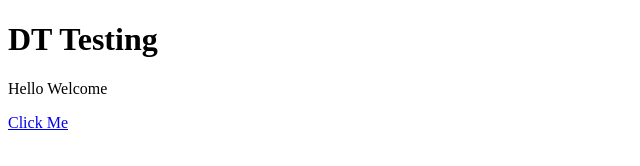
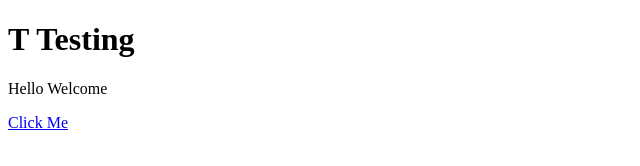
Before and after one commit to emiresh/DTTest, a plain HTML site: page index.html in a window 1280 px wide. Shown: the whole page, without its empty margins (0-640 px from the left). Drawn offline with Linux system fonts and the light colour scheme.

Commit message:
Update index.html

```diff
--- a/index.html
+++ b/index.html
@@ -5,7 +5,7 @@
 </head>
 <body>
 
-<h1>DT Testing</h1>
+<h1>T Testing</h1>
 <p>Hello Welcome</p>
 <p><a href="page.html">Click Me</a></p>
 
```
